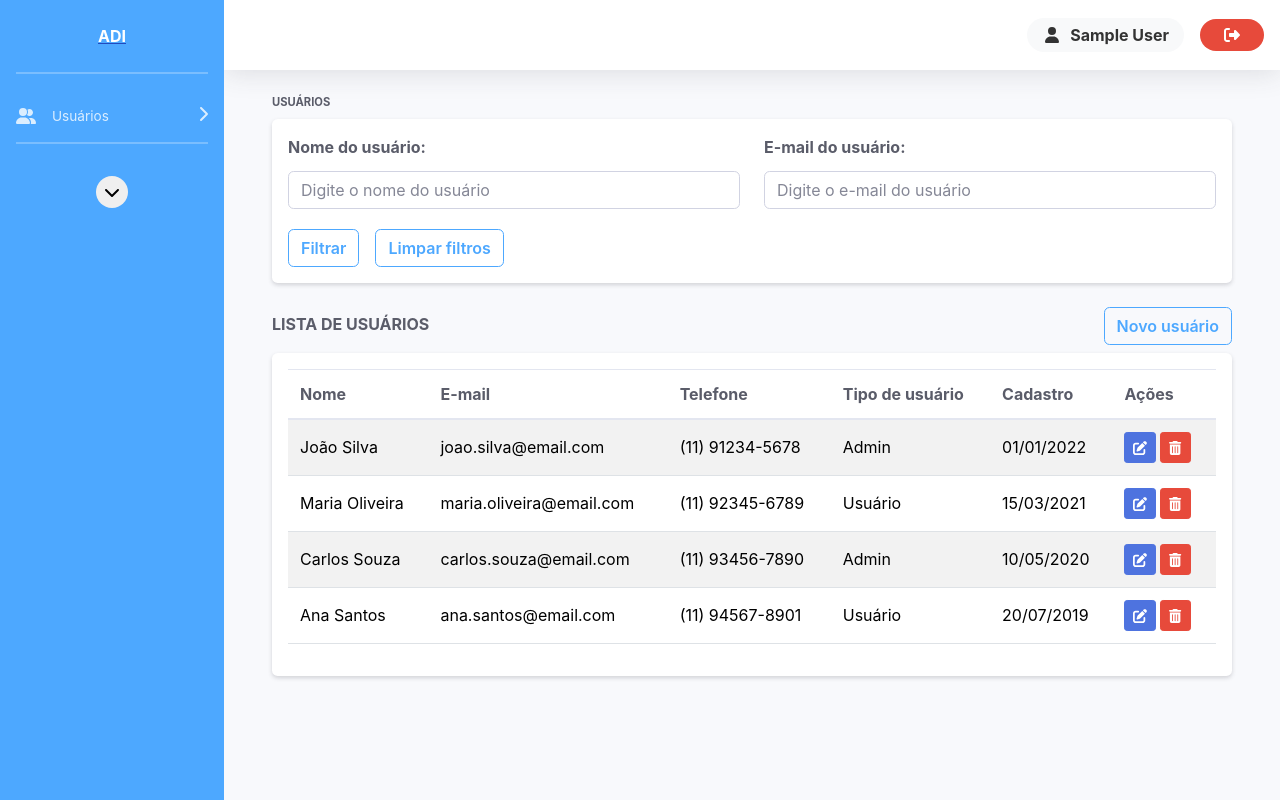
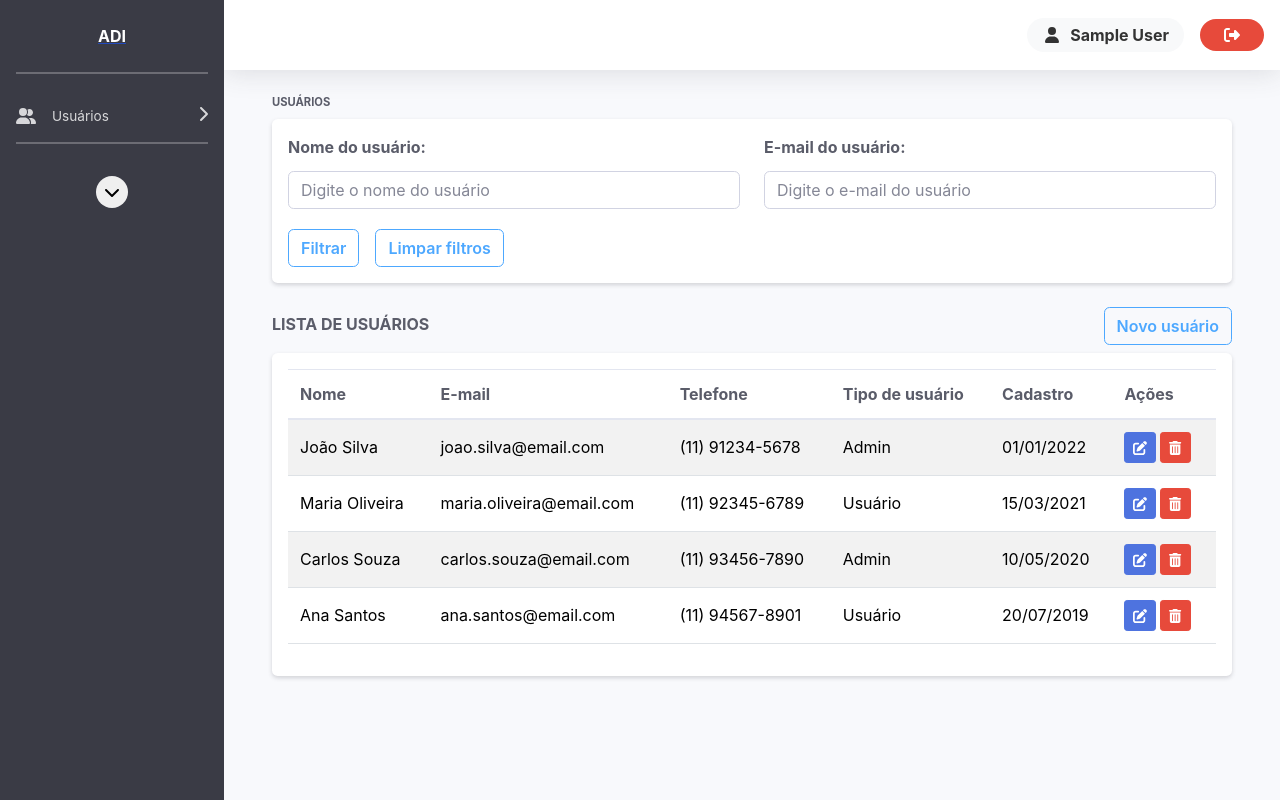
Before and after one commit to assistemasdev/controle-interno-web, a React (Create React App) app: page /usuarios in a window 1280 px wide. Built offline with nearby package versions, Linux system fonts and the light colour scheme; sample sign-in values are in the browser's storage.

Commit message:
fix: volta a sidebar para cor cinza

```diff
--- a/src/layouts/Sidebar.jsx
+++ b/src/layouts/Sidebar.jsx
@@ -17,8 +17,7 @@ const Sidebar = () => {
 
   return (
     <ul
-      className={`navbar-nav sidebar sidebar-dark accordion ${isCollapsed ? 'toggled' : ''}`}
-      style={{ backgroundColor: 'var(--blue-light)' }}  // Aplica a cor de fundo da sidebar
+      className={`bg-gray-900 navbar-nav sidebar sidebar-dark accordion ${isCollapsed ? 'toggled' : ''}`}
     >
       <a className="d-flex align-items-center justify-content-center" href="index.html">
         <div className="sidebar-brand-icon">
```
